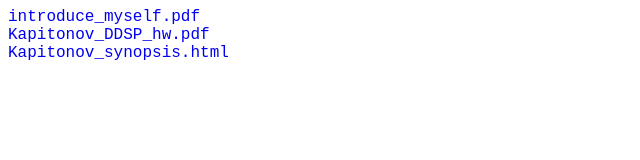
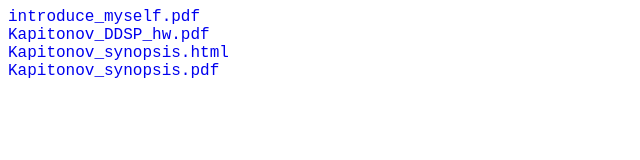
Before and after one commit to kapitonovk/hse_26_27_public, a plain HTML site: page index.html in a window 1280 px wide. Shown: the whole page, without its empty margins (0-640 px from the left). Drawn offline with Linux system fonts and the light colour scheme.

Commit message:
synopsis pdf

```diff
--- a/index.html
+++ b/index.html
@@ -28,6 +28,7 @@
     <p> <a href="2026-2027/mentor_sem/introduce_myself.pdf">introduce_myself.pdf</a></p>
     <p> <a href="2026-2027/ddsp/Kapitonov_DDSP_hw.pdf">Kapitonov_DDSP_hw.pdf</a></p>
     <p> <a href="2026-2027/mentor_sem/Kapitonov.synopsis.html">Kapitonov_synopsis.html</a></p>
+    <p> <a href="2026-2027/mentor_sem/Kapitonov.Synopsis.2026-11-24.a4.pdf">Kapitonov_synopsis.pdf</a></p>
 
 </body>
 </html>
```
Also changed, not shown: 1 other file.
